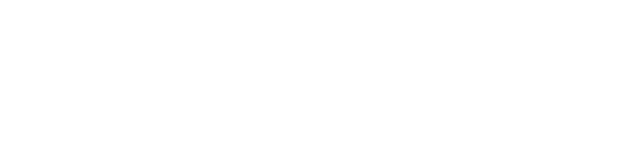
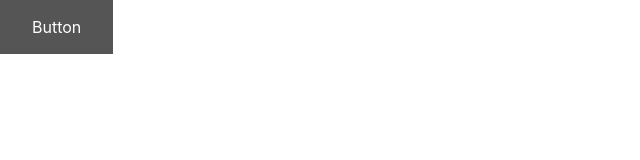
Before and after one commit to lovepreetsinghmansa/basicHTMLTemplate, a plain HTML site: page index.html in a window 1280 px wide. Shown: the whole page, without its empty margins (0-640 px from the left). Drawn offline with Linux system fonts and the light colour scheme.

Commit message:
AddedBasicButton

```diff
--- a/css/design.css
+++ b/css/design.css
@@ -1,3 +1,11 @@
-*{
-font-size: 1em;
+.button {
+    background-color: #555555;
+    /* Green */
+    border: none;
+    color: white;
+    padding: 15px 32px;
+    text-align: center;
+    text-decoration: none;
+    display: inline-block;
+    font-size: 16px;
 }
--- a/index.html
+++ b/index.html
@@ -17,7 +17,7 @@
 </head>
 
 <body>
-    <p></p>
+    <button class="button">Button</button>
 </body>
 
 </html>
```
